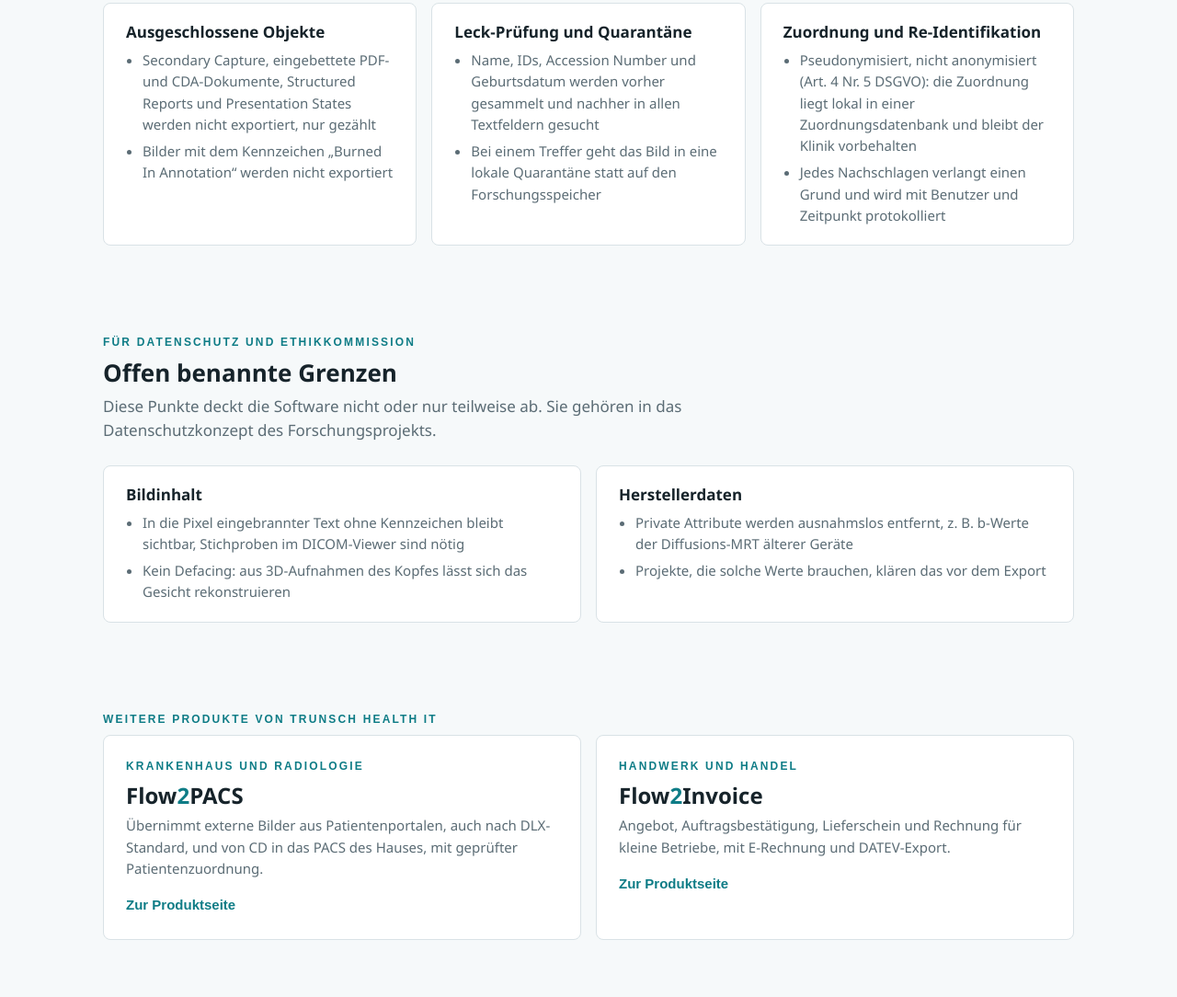
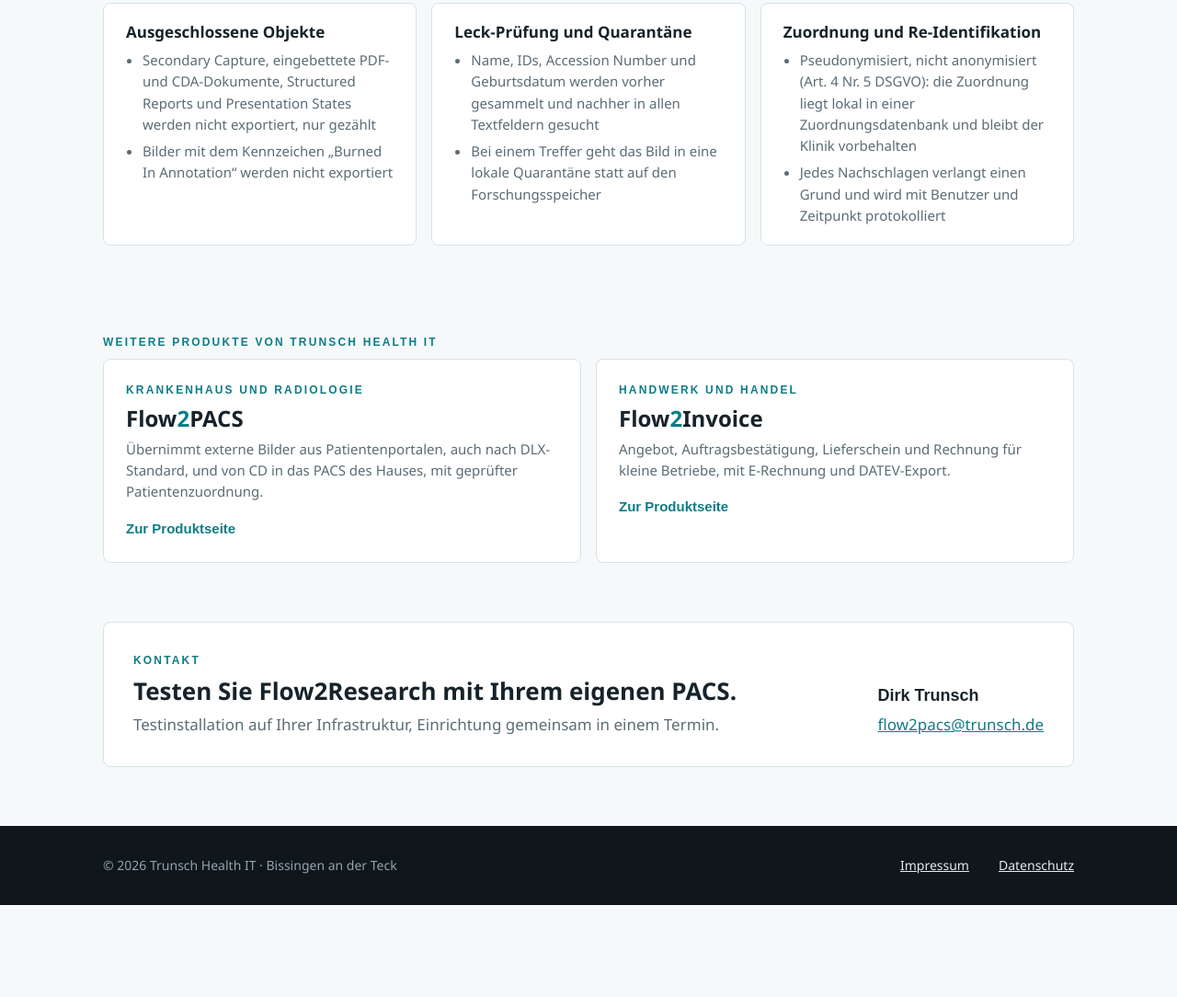
Before and after one commit to tlrider99/trunsch-website, a plain HTML site: page flow2research.html in a window 1280 px wide. Shown: the part 2133-3217 px from the top of the page at 92% size. After the commit the page ends 3117 px from the top, so only its background shows below. Drawn offline with Linux system fonts and the light colour scheme.

Commit message:
Flow2Invoice: Karte DATEV-Export statt offene Posten; Flow2Research: Abschnitt Grenzen entfernt
Co-Authored-By: Claude Opus 5.5 <noreply@anthropic.com>
Claude-Session: https://claude.ai/code/session_01MYiSZHB5zZjdPFnFWFguN2

```diff
--- a/flow2research.html
+++ b/flow2research.html
@@ -67,16 +67,6 @@
 <div class="block"><h3>Zuordnung und Re-Identifikation</h3><ul><li>Pseudonymisiert, nicht anonymisiert (Art. 4 Nr. 5 DSGVO): die Zuordnung liegt lokal in einer Zuordnungsdatenbank und bleibt der Klinik vorbehalten</li><li>Jedes Nachschlagen verlangt einen Grund und wird mit Benutzer und Zeitpunkt protokolliert</li></ul></div>
 </div>
 </section>
-<section id="grenzen" class="wrap info" aria-labelledby="grenzen-titel">
-<div class="eyebrow">Für Datenschutz und Ethikkommission</div>
-<h2 id="grenzen-titel">Offen benannte Grenzen</h2>
-<p class="info-intro">Diese Punkte deckt die Software nicht oder nur teilweise ab. Sie gehören in das Datenschutzkonzept des Forschungsprojekts.</p>
-<div class="spalten">
-<div class="block"><h3>Bildinhalt</h3><ul><li>In die Pixel eingebrannter Text ohne Kennzeichen bleibt sichtbar, Stichproben im DICOM-Viewer sind nötig</li><li>Kein Defacing: aus 3D-Aufnahmen des Kopfes lässt sich das Gesicht rekonstruieren</li></ul></div>
-<div class="block"><h3>Herstellerdaten</h3><ul><li>Private Attribute werden ausnahmslos entfernt, z. B. b-Werte der Diffusions-MRT älterer Geräte</li><li>Projekte, die solche Werte brauchen, klären das vor dem Export</li></ul></div>
-</div>
-</section>
-
 <section class="wrap weitere" aria-labelledby="andere-titel">
 <div class="eyebrow" id="andere-titel">Weitere Produkte von Trunsch Health IT</div>
 <div class="weitere-raster">
```
Also changed, not shown: flow2invoice.html (+1 -1 lines).
